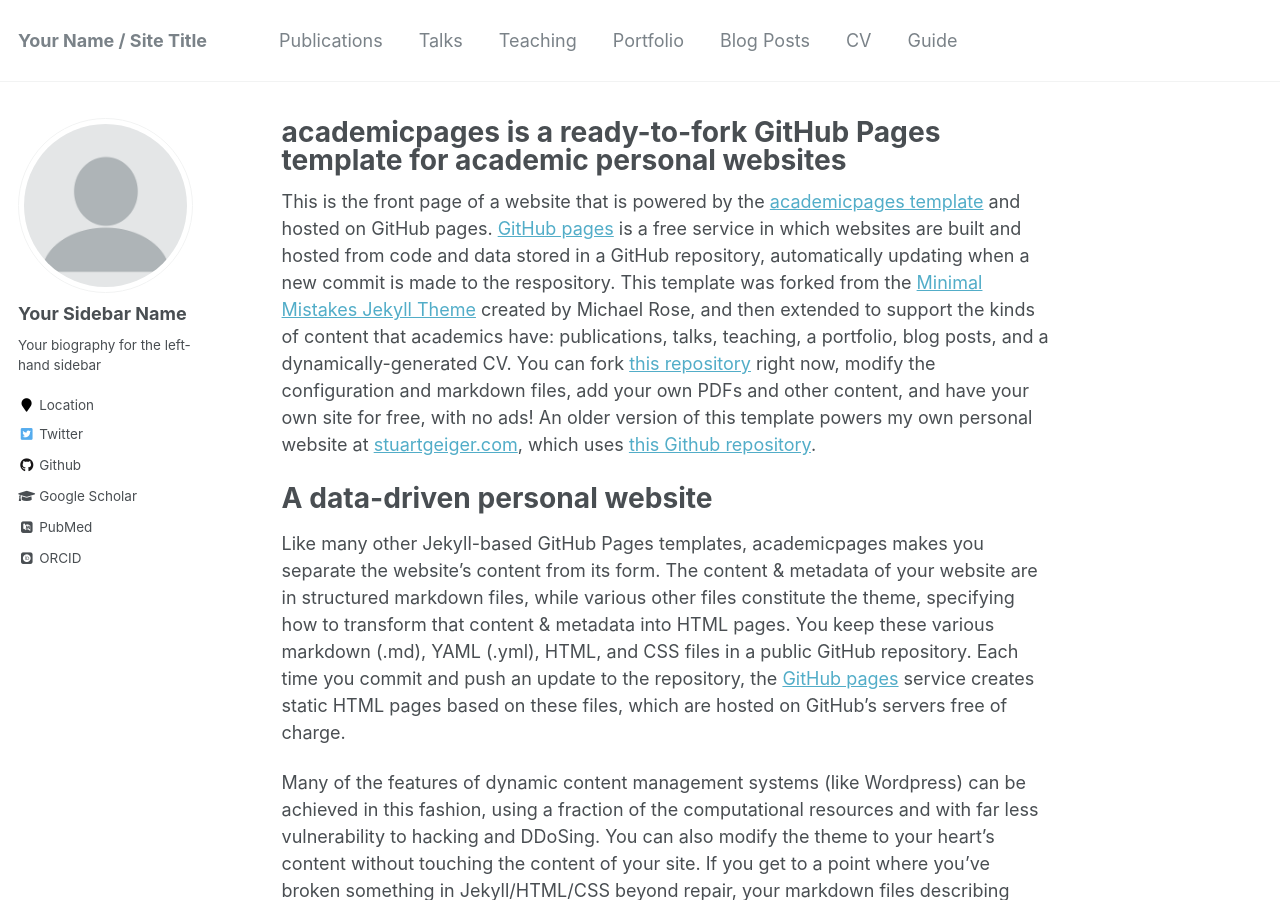
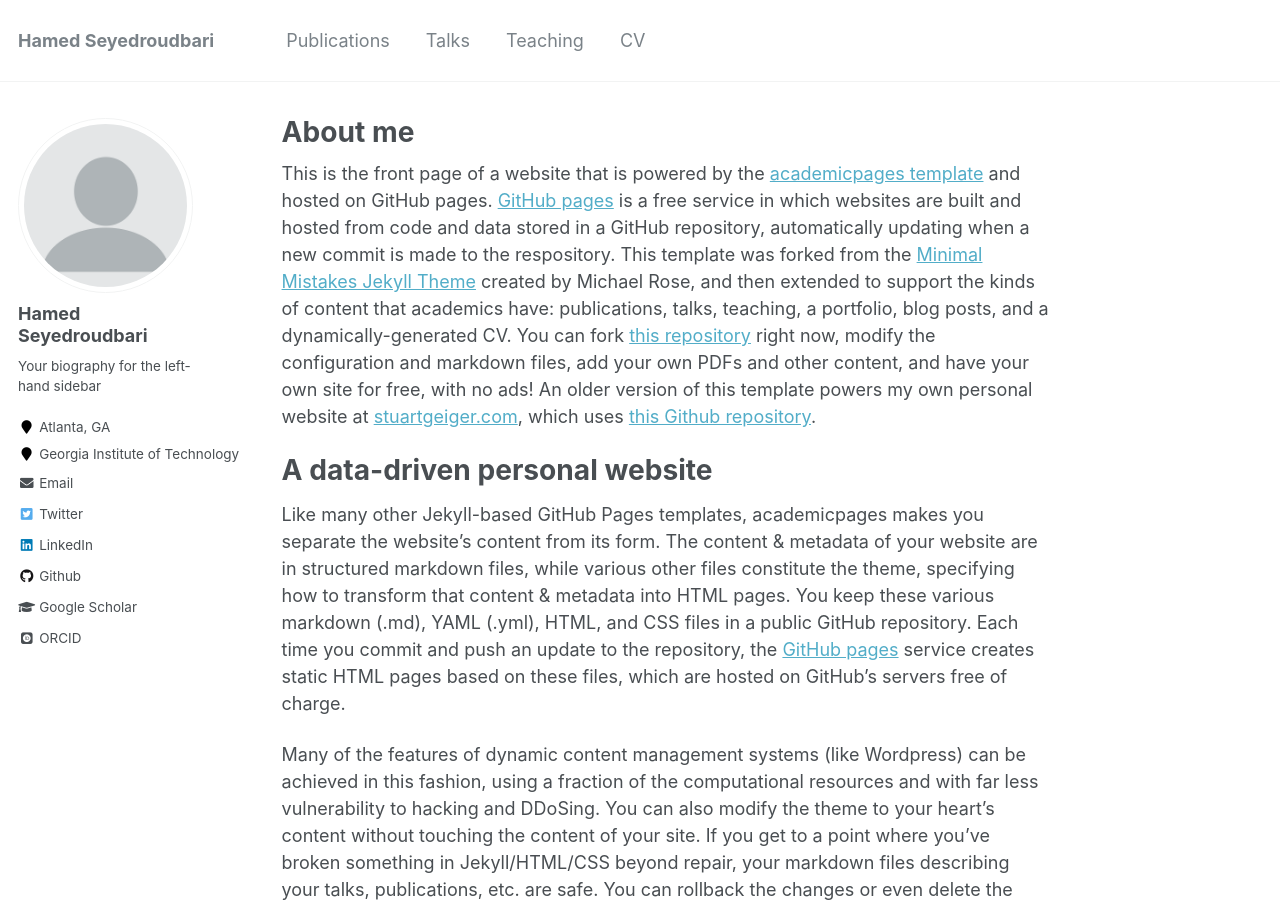
Before and after one commit to hamedsey/hamedsey.github.io, a Jekyll site: the page built from _pages/about.md, in a window 1280 px wide and 900 px high. Built offline with Jekyll 4.4.1, drawn with Linux system fonts in a browser that asks for light colours; some web fonts are replaced; some of the changed text lies outside the part shown.

Commit message:
my first commit

```diff
--- a/_config.yml
+++ b/_config.yml
@@ -7,13 +7,13 @@
 
 # Site Settings
 locale                   : "en-US"
-title                    : "Your Name / Site Title"
+title                    : "Hamed Seyedroudbari"
 title_separator          : "-"
-name                     : &name "Your Name"
-description              : &description "personal description"
-url                      : https://academicpages.github.io # the base hostname & protocol for your site e.g. "https://mmistakes.github.io"
+name                     : &name "Hamed Seyedroudbari"
+description              : &description "PhD Student at Georgia Tech"
+url                      : https://hamedsey.github.io # the base hostname & protocol for your site e.g. "https://mmistakes.github.io"
 baseurl                  : "" # the subpath of your site, e.g. "/blog"
-repository               : "academicpages/academicpages.github.io"
+repository               : "hamedsey/hamedsey.github.io"
 teaser                   :  # filename of teaser fallback teaser image placed in /images/, .e.g. "500x300.png"
 breadcrumbs              : false # true, false (default)
 words_per_minute         : 160
@@ -80,14 +80,14 @@
 
 # Site Author
 author:
-  name             : "Your Sidebar Name"
+  name             : "Hamed Seyedroudbari"
   avatar           : "profile.png"
   bio              : "Your biography for the left-hand sidebar"
-  location         : "Location"
-  employer         :
-  pubmed           : "https://www.ncbi.nlm.nih.gov/pubmed/?term=john+snow"
-  googlescholar    : "http://yourfullgooglescholarurl.com"
-  email            :
+  location         : "Atlanta, GA"
+  employer         : "Georgia Institute of Technology"
+  pubmed           :
+  googlescholar    : "https://scholar.google.com/citations?user=krGT3LwAAAAJ&hl=en&oi=ao"
+  email            : "hamed@gatech.edu"
   researchgate     :  # example: "https://www.researchgate.net/profile/yourprofile"
   uri              :
   bitbucket        :
@@ -96,13 +96,13 @@
   flickr           :
   facebook         :
   foursquare       :
-  github           : "academicpages"
+  github           : "hamedsey"
   google_plus      :
   keybase          :
   instagram        :
   impactstory      : #"https://profiles.impactstory.org/u/xxxx-xxxx-xxxx-xxxx"
   lastfm           :
-  linkedin         :
+  linkedin         : "https://www.linkedin.com/in/hamed-sey/"
   orcid            : "http://orcid.org/yourorcidurl"
   pinterest        :
   soundcloud       :
--- a/_pages/about.md
+++ b/_pages/about.md
@@ -1,6 +1,6 @@
 ---
 permalink: /
-title: "academicpages is a ready-to-fork GitHub Pages template for academic personal websites"
+title: "About me"
 excerpt: "About me"
 author_profile: true
 redirect_from:
```
Also changed, not shown: _data/navigation.yml (+6 -6 lines).
